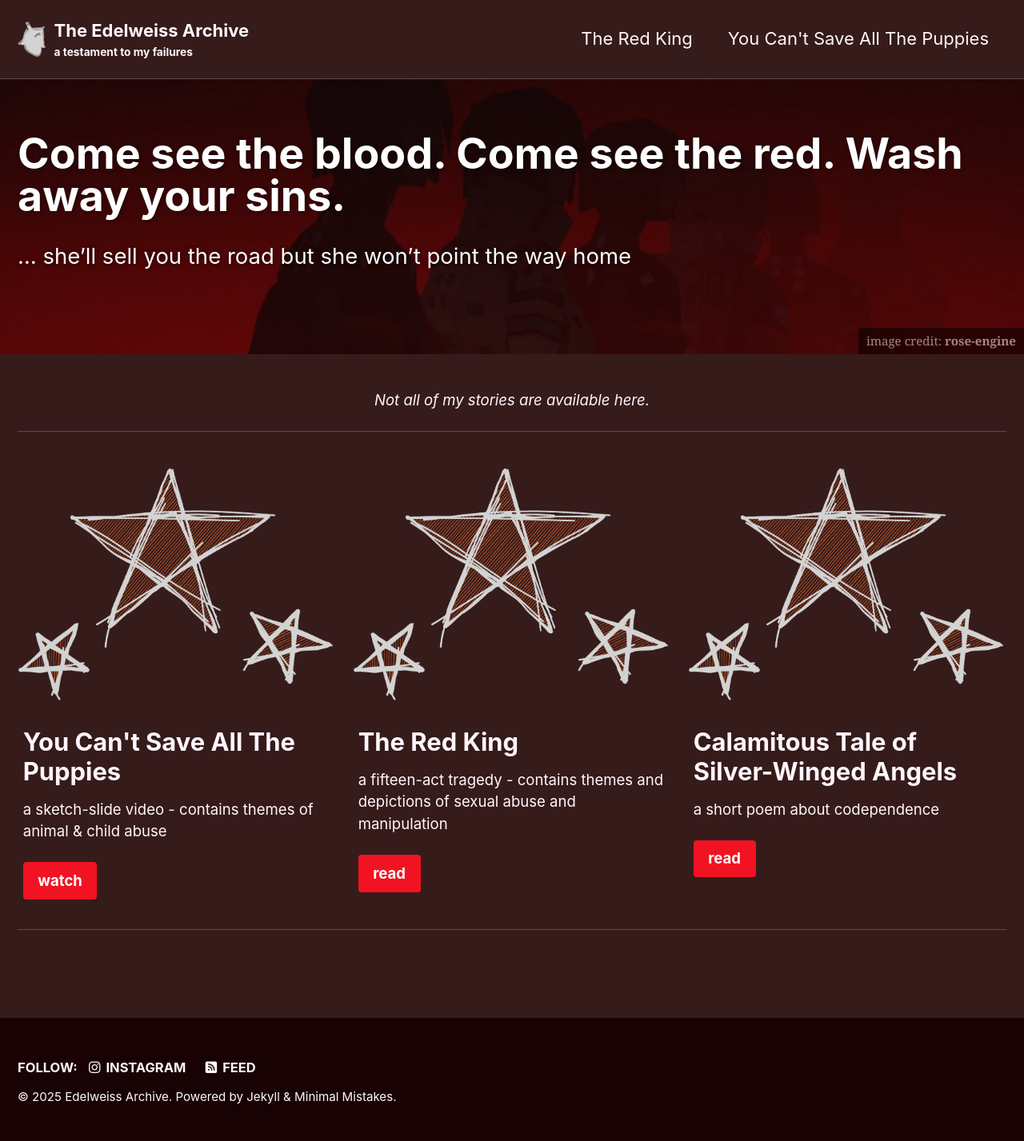
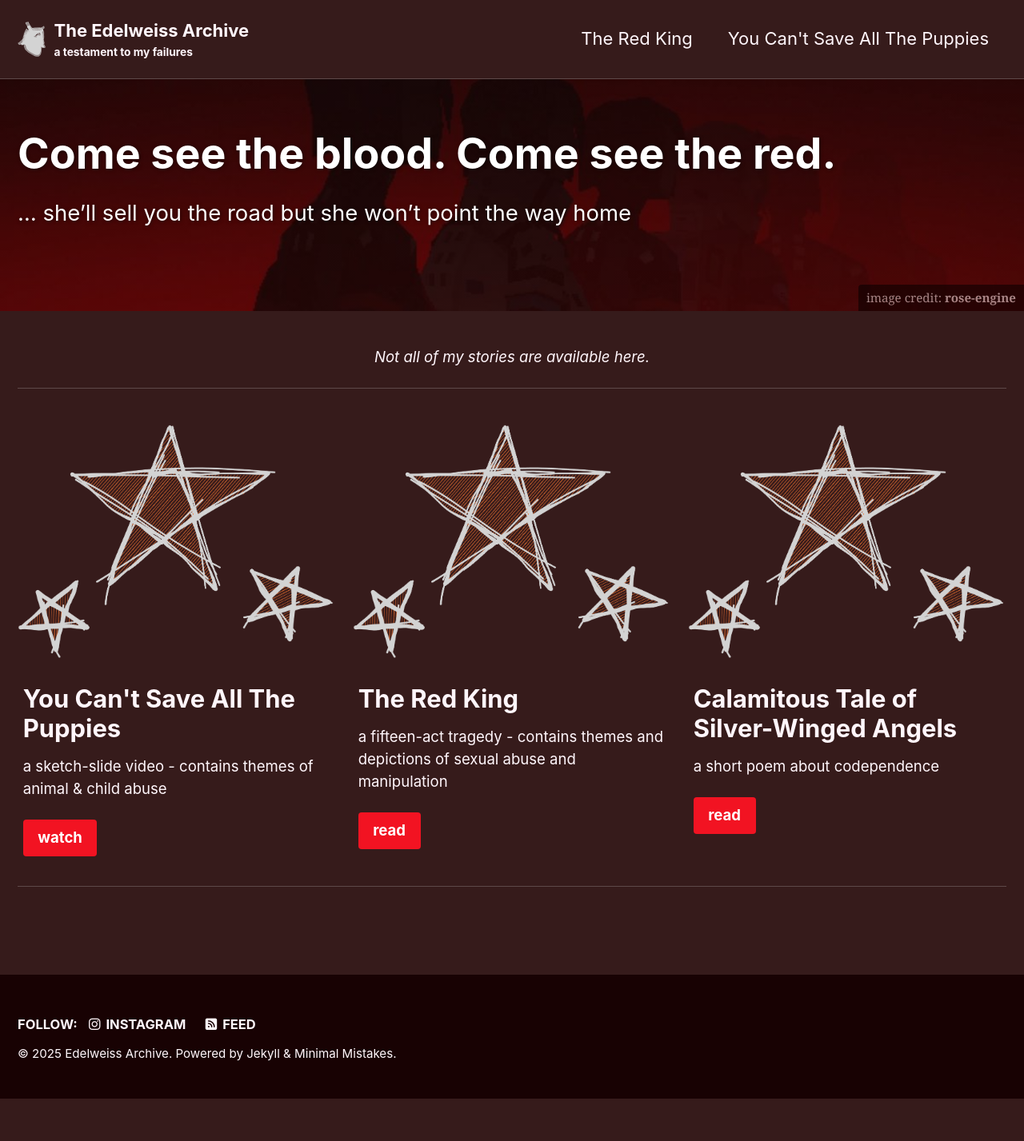
Before and after one commit to kyrie-edelweiss/edelweiss-archive, a Jekyll site: the page built from index.html, in a window 1280 px wide. Shown: the whole page at 80% size. Built offline with Jekyll 4.4.1, drawn with Linux system fonts in a browser that asks for light colours; cached includes are drawn as plain includes; the list of posts is cut into pages by our own code; after the commit the page ends 1374 px from its top, so only the background shows below that.

Commit message:
Update index.html

```diff
--- a/index.html
+++ b/index.html
@@ -1,5 +1,5 @@
 ---
-title: "Come see the blood. Come see the red. Wash away your sins."
+title: "Come see the blood. Come see the red."
 layout: splash
 header:
   overlay_color: "#000"
```
